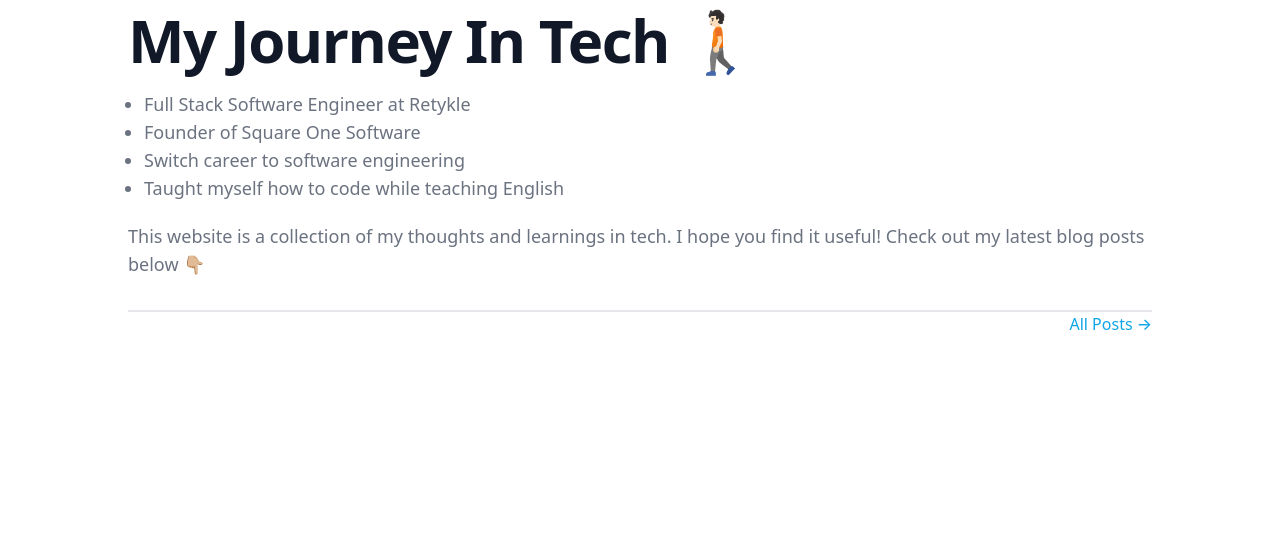
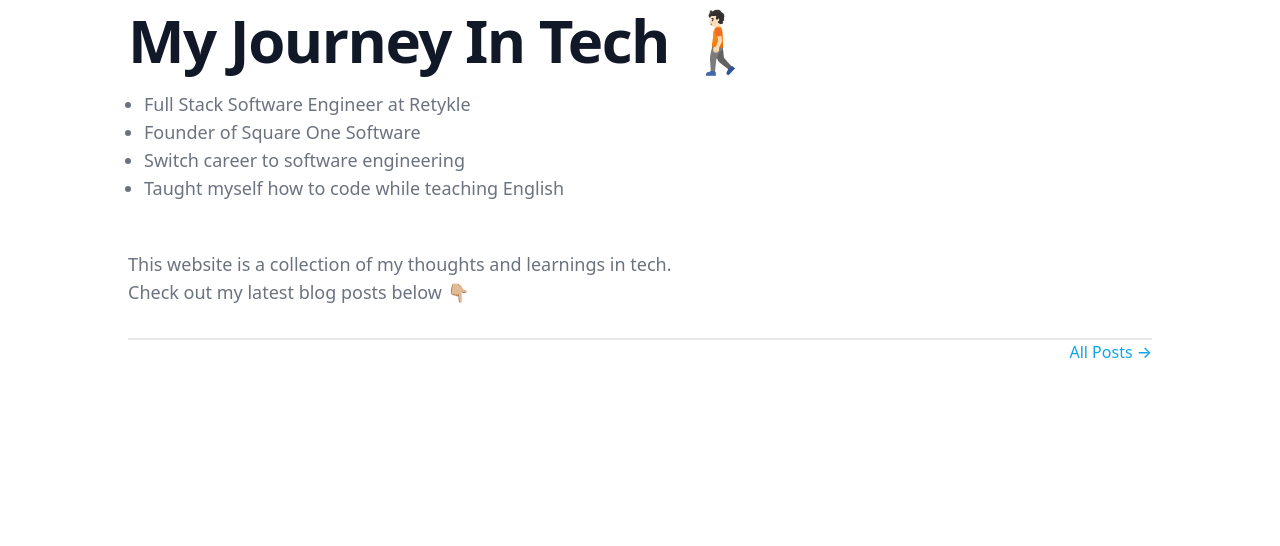
Before and after one commit to louiskwt/lt_page, a Django app: page / in a window 1280 px wide. Shown: the part 126-672 px from the top of the page. Run offline with Django 4.2, Linux system fonts and the light colour scheme; data that the repository does not hold is empty.

Commit message:
copy changed and fixed style

```diff
--- a/static/css/styles.css
+++ b/static/css/styles.css
@@ -1126,6 +1126,14 @@ video {
   margin-top: 2rem;
 }
 
+.mt-0 {
+  margin-top: 0px;
+}
+
+.mb-0 {
+  margin-bottom: 0px;
+}
+
 .block {
   display: block;
 }
@@ -1306,6 +1314,14 @@ video {
   white-space: nowrap;
 }
 
+.whitespace-pre-line {
+  white-space: pre-line;
+}
+
+.whitespace-pre-wrap {
+  white-space: pre-wrap;
+}
+
 .rounded {
   border-radius: 0.25rem;
 }
@@ -1335,6 +1351,10 @@ video {
 .bg-white {
   --tw-bg-opacity: 1;
   background-color: rgb(255 255 255 / var(--tw-bg-opacity));
+}
+
+.p-0 {
+  padding: 0px;
 }
 
 .px-1 {
--- a/templates/home.html
+++ b/templates/home.html
@@ -11,7 +11,10 @@
       <li>Switch career to software engineering</li>
       <li>Taught myself how to code while teaching English</li>
     </ul>
-    <p class="text-lg leading-7 text-gray-500">This website is a collection of my thoughts and learnings in tech. I hope you find it useful! Check out my latest blog posts below 👇🏼</p>
+    <p class="text-lg leading-7 text-gray-500 whitespace-pre-line p-0">
+      This website is a collection of my thoughts and learnings in tech.
+      Check out my latest blog posts below 👇🏼
+    </p>
   </div>
 </div>
 <!-- Blog Lists -->
```
